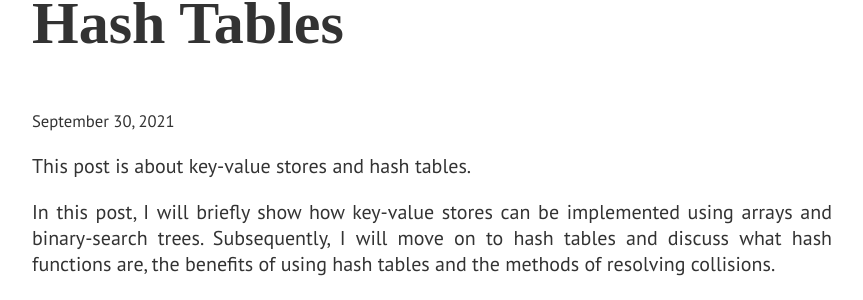
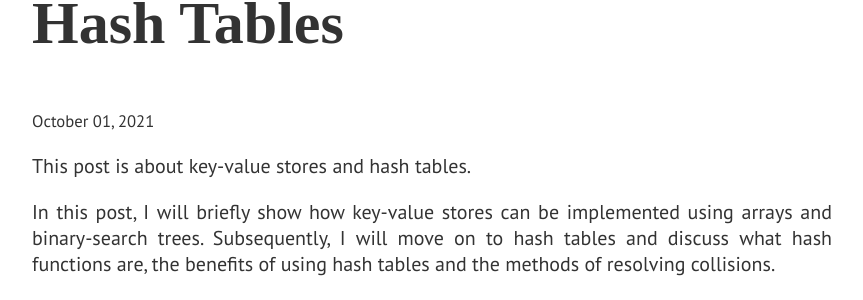
Before and after one commit to oitee/oitee.github.io, a Jekyll site: the page built from _posts/2021-10-01-hash-tables.md, in a window 1280 px wide and 900 px high. Shown: the part 151-451 px from the top of the window, without its empty margins (208-1071 px from the left). Built offline with Jekyll 4.4.1, drawn with Linux system fonts in a browser that asks for light colours; some web fonts are replaced; part of the change alters nothing that is shown.

```diff
--- a/_posts/2021-09-30-hash-tables.md
+++ b/_posts/2021-10-01-hash-tables.md
@@ -2,6 +2,7 @@
 layout: post
 title: "Hash Tables"
 tags: conceptual
+date: 2021-10-1 10:10 +0530
 ---
 
 This post is about key-value stores and hash tables.
```
